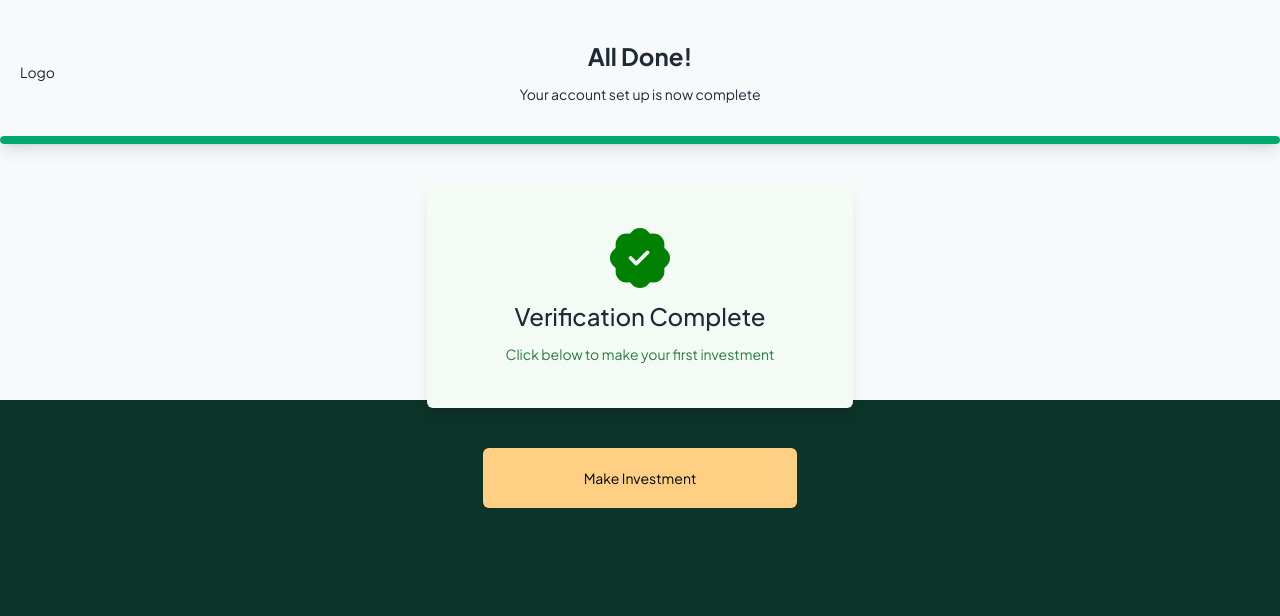
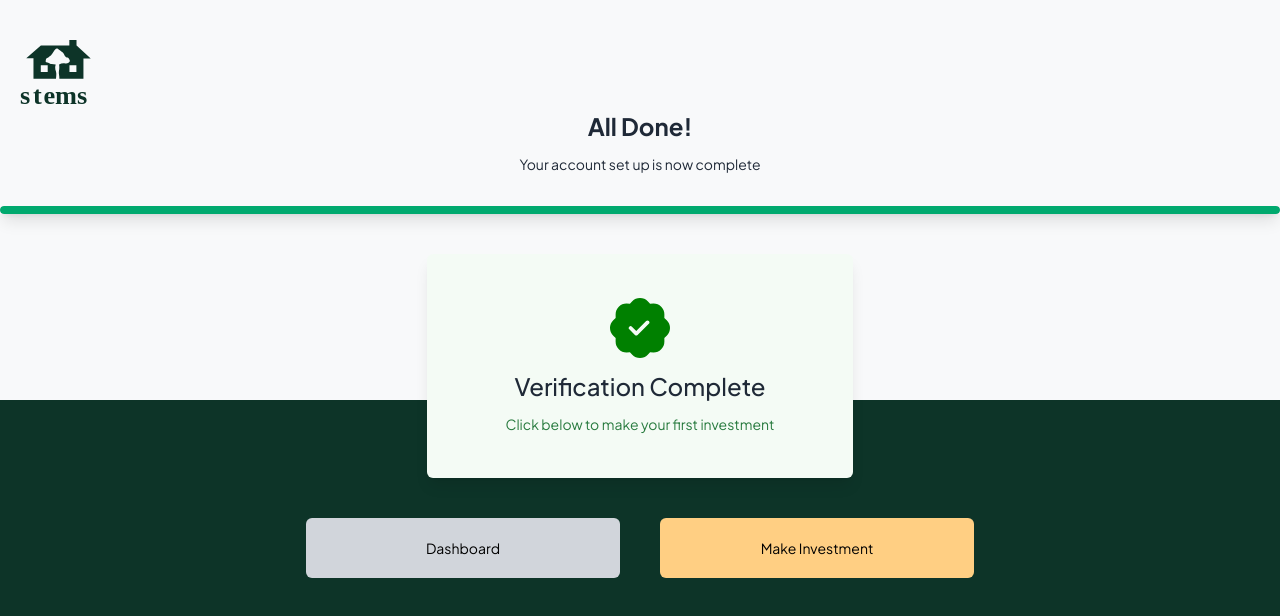
Before and after one commit to Neon-jeff/groo-frontend, a React (Vite) app: page /users/verify/complete in a window 1280 px wide. Shown: the top 616 px of the page. Built offline with nearby package versions, Linux system fonts and the light colour scheme; sample sign-in values are in the browser's storage.

Commit message:
Header Fix

```diff
--- a/src/pages/profileUpdate/accountType.jsx
+++ b/src/pages/profileUpdate/accountType.jsx
@@ -3,6 +3,7 @@ import ButtonAuth from '../../components/buttons/buttonLogin'
 import FeatureCard from '../../components/homeComponents/featureCard'
 import { Link, useNavigate } from 'react-router-dom';
 import { useAccountType } from '../../data/store';
+import logo from "../../assets/images/logo-color.svg";
 
 export default function AccountType() {
   let {isIndividual,setIndividual,setCustodial}=useAccountType(state=>state)
@@ -12,7 +13,9 @@ export default function AccountType() {
     <div className=" flex flex-col gap-10 items-center justify-center text-sm pb-10 bg-[#f8f9fa] ">
       <div className="fixed left-0 bottom-0 w-full bg-primary h-1/2 max-sm:h-1/2 "></div>
       <div className=" py-10 relative shadow-lg w-full max-sm:px-0 justify-center flex flex-col max-sm:gap-5 text-center">
-        <p className="absolute left-5 max-sm:static">Logo</p>
+        <Link to={"/"}>
+          <img src={logo} alt="" className="h-[70px] max-sm:h-[50px] pl-5" />
+        </Link>
         <div>
           <h1 className="text-2xl font-semibold pb-3 max-sm:pb-0">
             Select account type
@@ -60,7 +63,8 @@ export default function AccountType() {
           }}
         />
         <p>
-          By checking this box you agree that your informations are safe and not shared to any third party
+          By checking this box you agree that your informations are safe and not
+          shared to any third party
         </p>
       </p>
       <button
--- a/src/pages/profileUpdate/complete.jsx
+++ b/src/pages/profileUpdate/complete.jsx
@@ -2,6 +2,7 @@ import React from "react";
 import FieldSet from "../../components/AuthComponents/fieldSet";
 import { Link, useNavigate } from "react-router-dom";
 import { BsFillPatchCheckFill } from "react-icons/bs";
+import logo from "../../assets/images/logo-color.svg";
 
 export default function Complete() {
     let navigate=useNavigate()
@@ -9,7 +10,9 @@ export default function Complete() {
     <div className=" flex flex-col gap-10 items-center justify-center text-sm pb-10 bg-[#f8f9fa] ">
       <div className="fixed left-0 bottom-0 w-full bg-primary h-1/2 max-sm:h-1/2 "></div>
       <div className=" py-10 shadow-lg relative w-full max-sm:px-0 justify-center flex flex-col max-sm:gap-5 text-center">
-        <p className="absolute left-5 max-sm:static">Logo</p>
+        <Link to={"/"}>
+          <img src={logo} alt="" className="h-[70px] max-sm:h-[50px] pl-5" />
+        </Link>
         <div>
           <h1 className="text-2xl font-semibold pb-3 ">All Done!</h1>
           <p>Your account set up is now complete</p>
@@ -31,7 +34,16 @@ export default function Complete() {
         </div>
       </div>
       <div className="z-[1] px-3 flex w-full max-sm:gap-5 justify-center gap-10">
-        <Link to={'/users/payment/payment-type'} className="text-black z-[1] bg-secondary text-center w-1/4 max-sm:w-1/2 p-3 lg:p-5 rounded-md ">
+        <Link
+          to={"/users/dashboard"}
+          className="text-black z-[1] bg-gray-300 text-center w-1/4 max-sm:w-1/2 p-3 lg:p-5 rounded-md "
+        >
+         Dashboard
+        </Link>
+        <Link
+          to={"/users/payment/payment-type"}
+          className="text-black z-[1] bg-secondary text-center w-1/4 max-sm:w-1/2 p-3 lg:p-5 rounded-md "
+        >
           Make Investment
         </Link>
       </div>
--- a/src/pages/profileUpdate/contact.jsx
+++ b/src/pages/profileUpdate/contact.jsx
@@ -2,6 +2,7 @@ import React, { useState } from 'react'
 import FieldSet from '../../components/AuthComponents/fieldSet';
 import { Link, useNavigate } from 'react-router-dom';
 import { useProfileUpdate, userStore } from '../../data/store';
+import logo from "../../assets/images/logo-color.svg";
 
 export default function Contact() {
   const[phone,setPhone]=useState('')
@@ -14,7 +15,9 @@ export default function Contact() {
     <div className=" flex flex-col gap-10 items-center justify-center text-sm pb-10 bg-[#f8f9fa] ">
       <div className="fixed left-0 bottom-0 w-full bg-primary h-1/2 max-sm:h-1/2 "></div>
       <div className=" py-10 relative shadow-lg w-full max-sm:px-0 justify-center flex flex-col max-sm:gap-5 text-center">
-        <p className="absolute left-5 max-sm:static">Logo</p>
+        <Link to={"/"}>
+          <img src={logo} alt="" className="h-[70px] max-sm:h-[50px] pl-5" />
+        </Link>
         <div>
           <h1 className="text-2xl font-semibold pb-3 ">Add Contact Info</h1>
           <p>How can we reach you?</p>
@@ -28,19 +31,44 @@ export default function Contact() {
       <div className="flex w-full justify-center max-sm:px-5 gap-10 max-sm:mt-5 ">
         <form
           className="z-[1] w-full lg:w-1/3 lg:grid lg:grid-cols-2 grid grid-cols-2 gap-3 lg:p-10 bg-saltpan-50 p-5 rounded-md shadow-lg "
-          onSubmit={(e)=>{e.preventDefault()}}
+          onSubmit={(e) => {
+            e.preventDefault();
+          }}
         >
-          <FieldSet label={"Phone"} type={"tel"} name={"phone"} state={phone} setState={setPhone} />
-          <FieldSet label={"Address Line"} type={"text"} name={"address"} state={address} setState={setaddress} />
-          <FieldSet label={"State"} type={"text"} name={"text"} state={state} setState={setstate} />
-          <FieldSet label={"Zip Code"} type={"text"} name={"text"} state={zip} setState={setZip} />
-      <div></div>
+          <FieldSet
+            label={"Phone"}
+            type={"tel"}
+            name={"phone"}
+            state={phone}
+            setState={setPhone}
+          />
+          <FieldSet
+            label={"Address Line"}
+            type={"text"}
+            name={"address"}
+            state={address}
+            setState={setaddress}
+          />
+          <FieldSet
+            label={"State"}
+            type={"text"}
+            name={"text"}
+            state={state}
+            setState={setstate}
+          />
+          <FieldSet
+            label={"Zip Code"}
+            type={"text"}
+            name={"text"}
+            state={zip}
+            setState={setZip}
+          />
+          <div></div>
           <button
-            onClick={()=>{
-              if(state=='' &&phone=='' &&address=='' &&zip==''){
+            onClick={() => {
+              if (state == "" && phone == "" && address == "" && zip == "") {
                 return;
-              }
-              else{
+              } else {
                 navigate("/users/verify/social", {
                   state: {
                     state: state,
--- a/src/pages/profileUpdate/social.jsx
+++ b/src/pages/profileUpdate/social.jsx
@@ -6,6 +6,7 @@ import { useAccountType } from '../../data/store';
 import updateProfile from '../../data/profile'
 import Modal from '../../components/Modal/modal'
 import Loader from "../../components/Modal/modalLoader";
+import logo from "../../assets/images/logo-color.svg";
 
 export default function SocialNumber() {
     let {profile,setProfile}=useProfileUpdate(state=>state)
@@ -15,11 +16,13 @@ export default function SocialNumber() {
     let navigate=useNavigate()
   return (
     <div className=" flex flex-col gap-10 items-center justify-center text-sm pb-10 bg-[#f8f9fa] ">
-      <Modal text={"An error occured, try again"}/>
-      <Loader/>
+      <Modal text={"An error occured, try again"} />
+      <Loader />
       <div className="fixed left-0 bottom-0 w-full bg-primary h-1/2 max-sm:h-1/2 "></div>
       <div className=" py-10 relative shadow-lg w-full max-sm:px-0 justify-center flex flex-col max-sm:gap-5 text-center">
-        <p className="absolute left-5 max-sm:static">Logo</p>
+        <Link to={"/"}>
+          <img src={logo} alt="" className="h-[70px] max-sm:h-[50px] pl-5" />
+        </Link>
         <div>
           <h1 className="text-2xl font-semibold pb-3 ">
             Add Social Security Number
@@ -37,7 +40,9 @@ export default function SocialNumber() {
           action=""
           method="post"
           className="z-[1] w-full lg:w-1/3 lg:grid lg:grid-cols-1 h-56 place-content-center  grid grid-cols-1 gap-3 lg:p-10 bg-saltpan-50 p-5 rounded-md shadow-lg "
-          onSubmit={(e)=>{e.preventDefault()}}
+          onSubmit={(e) => {
+            e.preventDefault();
+          }}
         >
           <FieldSet
             label={"Social Security Number (US residents only)"}
@@ -56,24 +61,22 @@ export default function SocialNumber() {
               Back
             </Link>
             <button
-              onClick={async()=>{
+              onClick={async () => {
                 setProfile({
-                  social_number:social,
-                  acct_type:acc_type?"individual":"custodial",
-                  is_verified:true
-                })
+                  social_number: social,
+                  acct_type: acc_type ? "individual" : "custodial",
+                  is_verified: true,
+                });
                 let data = {
                   ...location.state,
                   ...{
-                    social_number: social!=''?social:"not-available",
+                    social_number: social != "" ? social : "not-available",
                     acct_type: acc_type ? "individual" : "custodial",
                     is_verified: true,
                   },
                 };
-                await updateProfile(data)
-                navigate("/users/verify/complete")
-
-
+                await updateProfile(data);
+                navigate("/users/verify/complete");
               }}
               className="text-black z-[1] bg-secondary  max-sm:w-1/2 text-center p-3 lg:p-2 rounded-md "
             >
```
